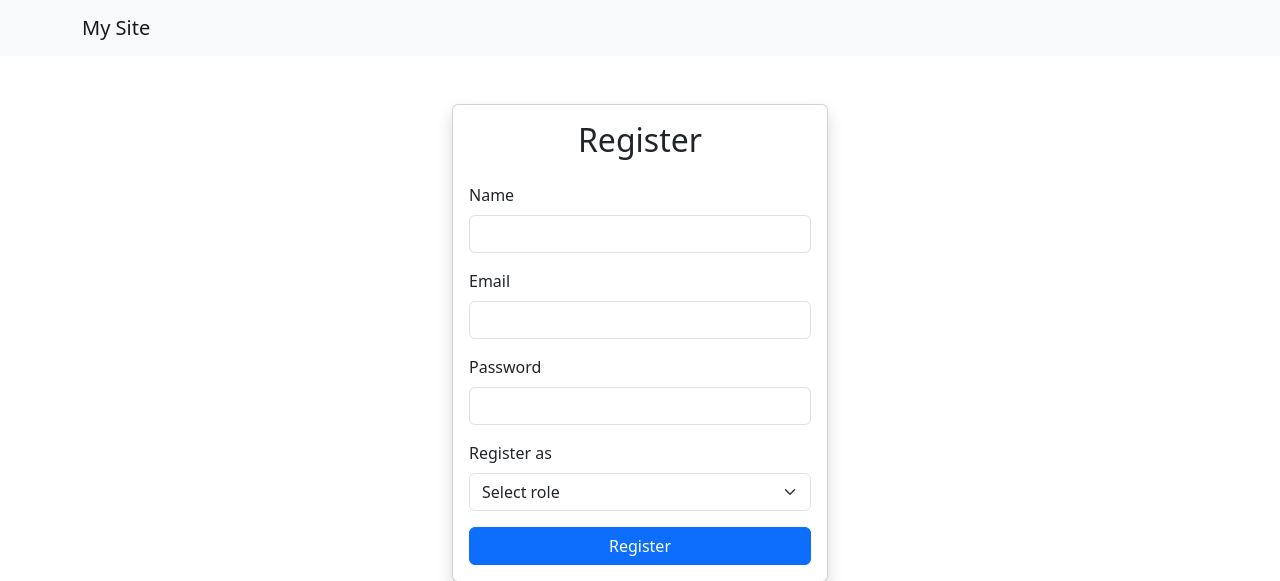
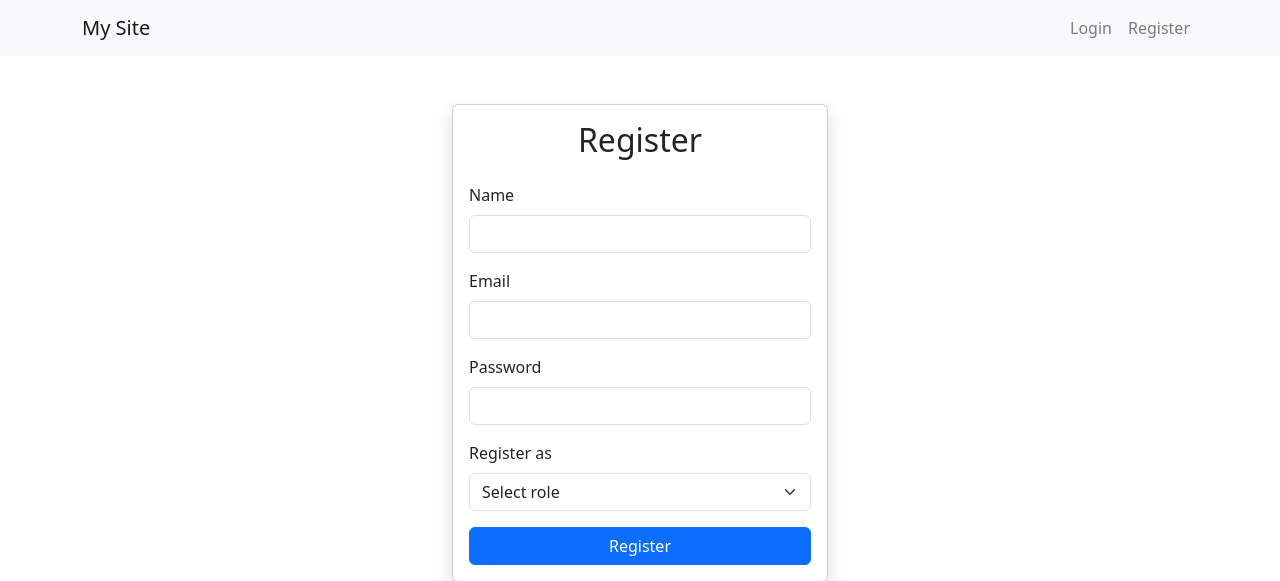
Before and after one commit to kevinvar2000/KIV-PIA-E, a Flask app: page /auth/register in a window 1280 px wide. Shown: the top 581 px of the page. Run offline with Flask 3, Linux system fonts and the light colour scheme; some libraries are stand-ins or nearby versions.

Commit message:
Edited navbar

```diff
--- a/templates/base.html
+++ b/templates/base.html
@@ -3,10 +3,10 @@
 <head>
     <meta charset="UTF-8">
     <title>{% block title %}My Site{% endblock %}</title>
-    <link rel="stylesheet" href="{{ url_for('static', filename='css/style.css') }}">
     <link rel="stylesheet" href="https://cdn.jsdelivr.net/npm/bootstrap@4.6.2/dist/css/bootstrap.min.css">
     <link rel="stylesheet" href="https://cdn.jsdelivr.net/npm/bootstrap-select@1.14.0-beta3/dist/css/bootstrap-select.min.css">
     <link href="https://cdn.jsdelivr.net/npm/bootstrap@5.3.3/dist/css/bootstrap.min.css" rel="stylesheet">
+    <link rel="stylesheet" href="{{ url_for('static', filename='css/style.css') }}">
 
     <script src="https://code.jquery.com/jquery-3.6.0.min.js"></script>
     <script src="https://cdn.jsdelivr.net/npm/bootstrap@5.3.3/dist/js/bootstrap.bundle.min.js"></script>
@@ -19,7 +19,25 @@
         <nav class="navbar navbar-expand-lg navbar-light bg-light">
             <div class="container">
                 <a class="navbar-brand" href="/">My Site</a>
-                <!-- Add navbar items here -->
+                <button class="navbar-toggler" type="button" data-bs-toggle="collapse" data-bs-target="#navbarNav" aria-controls="navbarNav" aria-expanded="false" aria-label="Toggle navigation">
+                    <span class="navbar-toggler-icon"></span>
+                </button>
+                <div class="collapse navbar-collapse" id="navbarNav">
+                    <ul class="navbar-nav ms-auto">
+                        {% if session.get('user') %}
+                            <li class="nav-item">
+                                <a class="nav-link" href="{{ url_for('auth_bp.logout') }}">Logout</a>
+                            </li>
+                        {% else %}
+                            <li class="nav-item">
+                                <a class="nav-link" href="{{ url_for('auth_bp.login_page') }}">Login</a>
+                            </li>
+                            <li class="nav-item">
+                                <a class="nav-link" href="{{ url_for('auth_bp.register_page') }}">Register</a>
+                            </li>
+                        {% endif %}
+                    </ul>
+                </div>
             </div>
         </nav>
     </header>
```
